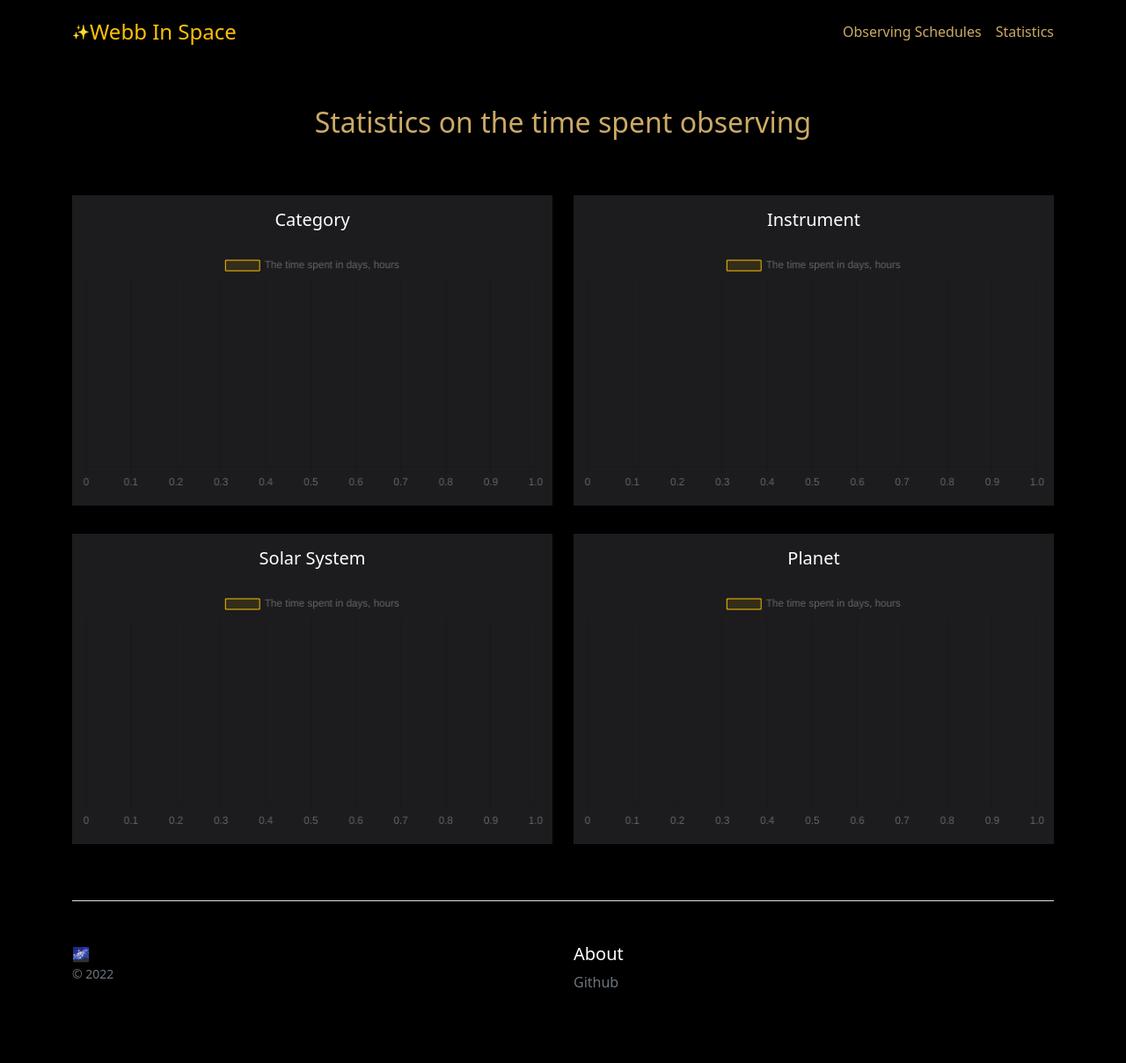
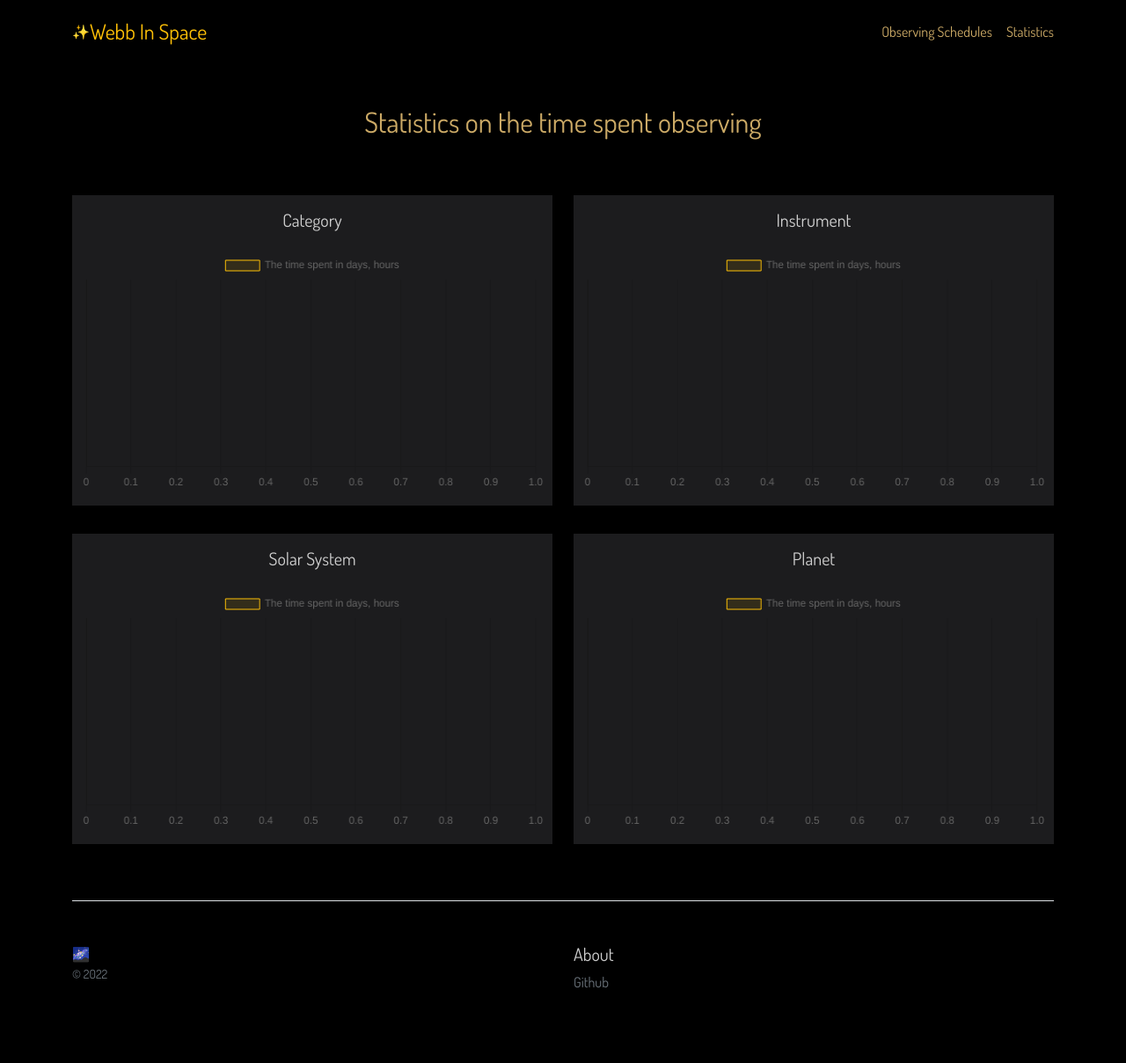
Before and after one commit to marketulinek/webbinspace, a Django app: page /statistics/ in a window 1280 px wide. Shown: the whole page at 88% size. Run offline with Django 4.2, Linux system fonts and the light colour scheme; data that the repository does not hold is empty.

Commit message:
Minor design changes regarding font style and colors of the website.

```diff
--- a/static/css/main.css
+++ b/static/css/main.css
@@ -3,10 +3,11 @@
 /* -------------- */
 body {
     background-color: black;
-    color: #AAA;
+    color: rgb(207, 207, 207);
+    font-family: "Dosis", sans-serif;
 }
 h1, .title { color: #FFC107; }
-h3, h4, h5, h6 { color: white; }
+h3, h4, h5, h6 { color: rgb(207, 207, 207); }
 h2, a, kbd { color: #CA6; }
 a:hover { color: #B39559; }
 
@@ -23,30 +24,29 @@ a:hover { color: #B39559; }
 
 
 /* ----------------- */
-/*      CHARTS       */
-/* ----------------- */
-.chart-card { background-color: rgb(28, 28, 30); }
-
-
-/* ----------------- */
 /*  (DJANGO) TABLES  */
 /* ----------------- */
 .table {
     margin-top: 20px;
     margin-bottom: 30px;
 }
+.table-dark { color: rgb(207, 207, 207); }
+.table-dark th,
+.table-dark td,
+.chart-card { background-color: rgb(28, 28, 30); }
 .page-link {
     background-color: transparent;
     border-color: rgb(55, 59, 62);
     color: #6c757d;
 }
 .page-link:hover {
-    background-color: #CA6;
-    border-color: #CA6;
+    background-color: rgb(255, 235, 180);
+    border-color: rgb(255, 235, 180);
     color: black;
 }
 .page-item.active .page-link {
     background-color: #FFC107;
+    background-image: linear-gradient(to right, rgb(230, 180, 2), rgb(250, 225, 60));
     border-color: #CA6;
     color: black;
 }
--- a/templates/base.html
+++ b/templates/base.html
@@ -6,6 +6,7 @@
         <meta name="description" content="">
         <title>{% block title %}Webb In Space{% endblock %}</title>
         <link href="https://cdn.jsdelivr.net/npm/bootstrap@5.1.3/dist/css/bootstrap.min.css" rel="stylesheet" integrity="sha384-1BmE4kWBq78iYhFldvKuhfTAU6auU8tT94WrHftjDbrCEXSU1oBoqyl2QvZ6jIW3" crossorigin="anonymous">
+        <link href="https://fonts.googleapis.com/css2?family=Dosis:wght@400;600;700&display=swap" rel="stylesheet">
         {% block css %}{% endblock %}
         {% block headscript %}{% endblock %}
         <link rel="stylesheet" href="{% static 'css/main.css' %}" />
```
